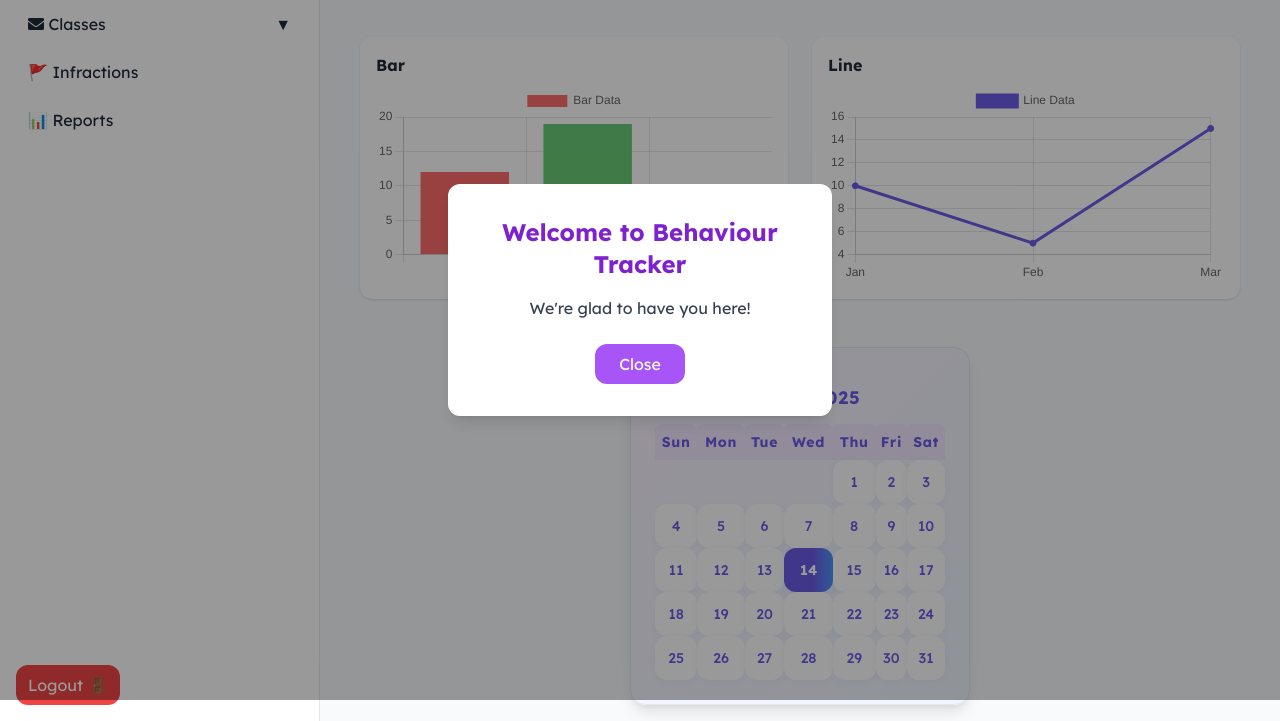
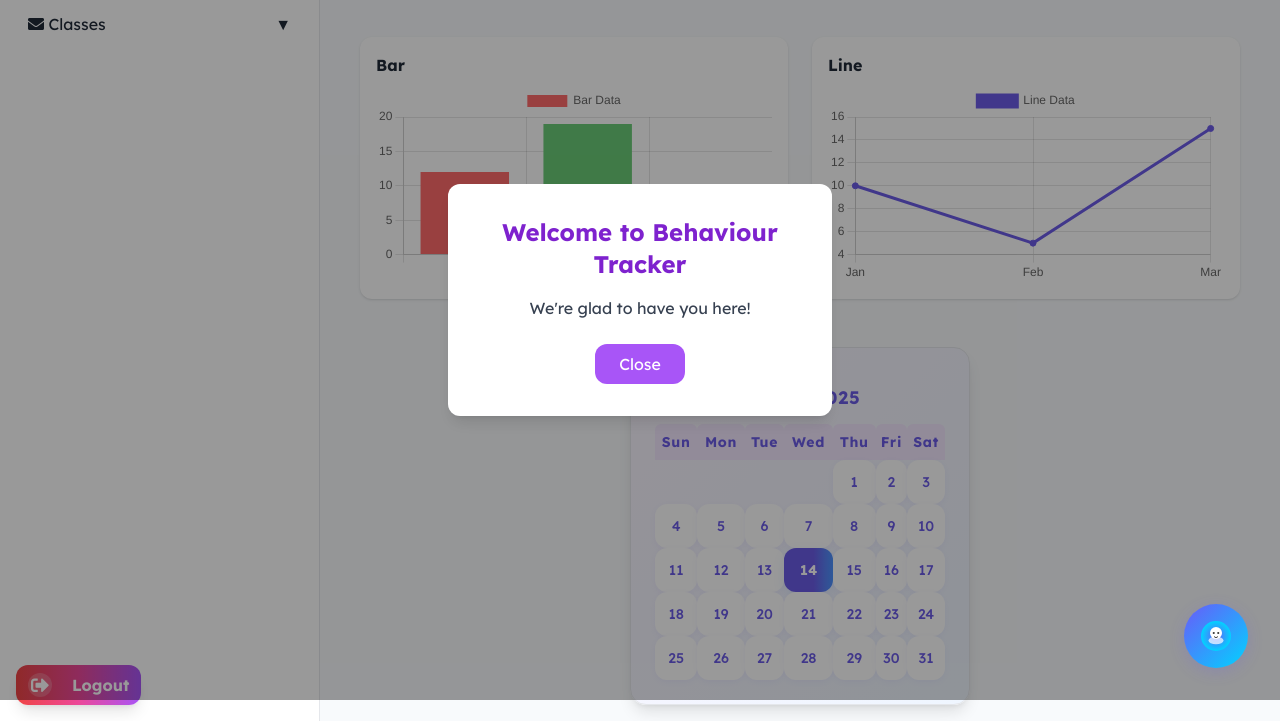
Before and after one commit to BINOS995/Behaviour-Tracker, a plain HTML site: page dashboard.html in a window 1280 px wide. Shown: the part 100-821 px from the top of the page. Drawn offline with nearby package versions, Linux system fonts and the light colour scheme; no server answers.

Commit message:
Floating bot

```diff
--- a/dashboard.html
+++ b/dashboard.html
@@ -94,6 +94,23 @@
             <div class="flex flex-col gap-4">
                 <h1 class="text-gray-800 text-base font-medium">Behaviour Tracker</h1>
                 <nav class="flex flex-col gap-2">
+                    <!-- Floating Virtual Assistant Button -->
+                    <button class="assistant-float-btn" title="Virtual Assistant" style="position: fixed; bottom: 32px; right: 32px; z-index: 1000; background: linear-gradient(135deg, #6a5af9 0%, #00d4ff 100%); box-shadow: 0 4px 16px rgba(106,90,249,0.2); border: none; border-radius: 50%; width: 64px; height: 64px; display: flex; align-items: center; justify-content: center; cursor: pointer; transition: box-shadow 0.2s;">
+                        <svg width="36" height="36" viewBox="0 0 24 24" fill="none" xmlns="http://www.w3.org/2000/svg">
+                            <circle cx="12" cy="12" r="10" fill="url(#assistantGradient)"/>
+                            <ellipse cx="12" cy="15" rx="5" ry="2.5" fill="#fff" opacity="0.7"/>
+                            <circle cx="12" cy="10" r="4" fill="#fff"/>
+                            <circle cx="10.5" cy="10" r="0.7" fill="#333"/>
+                            <circle cx="13.5" cy="10" r="0.7" fill="#333"/>
+                            <path d="M11 12.5c.5.5 1.5.5 2 0" stroke="#333" stroke-width="0.7" stroke-linecap="round"/>
+                            <defs>
+                                <radialGradient id="assistantGradient" cx="0" cy="0" r="1" gradientTransform="translate(12 12) scale(10)" gradientUnits="userSpaceOnUse">
+                                    <stop stop-color="#6a5af9"/>
+                                    <stop offset="1" stop-color="#00d4ff"/>
+                                </radialGradient>
+                            </defs>
+                        </svg>
+                    </button>
                     <!-- Dashboard -->
                     <button class="flex items-center gap-3 px-3 py-2 text-white bg-purple-500 hover:bg-purple-600 rounded-xl" data-content="Dashboard">
                         <i class="fas fa-home"></i> Dashboard
@@ -130,23 +147,16 @@
                             </div>
                         </div>
                     </div>
-
-                    <!-- Infractions -->
-                    <button class="flex items-center gap-3 px-3 py-2 text-gray-800 hover:bg-[#eef2ff] rounded-xl" data-content="Infractions">
-                        🚩 Infractions
-                    </button>
-
-                    <!-- Reports -->
-                    <button class="flex items-center gap-3 px-3 py-2 text-gray-800 hover:bg-[#eef2ff] rounded-xl" data-content="Reports">
-                        📊 Reports
-                    </button>
                 </nav>
             </div>
 
             <!-- Logout Button -->
             <div>
-                <button class="flex items-center gap-3 px-3 py-2 text-white bg-red-500 hover:bg-red-600 rounded-xl transition" data-content="Logout" id="logout">
-                    Logout 🚪
+                <button class="flex items-center gap-3 px-3 py-2 text-white bg-gradient-to-r from-red-500 via-pink-500 to-purple-500 hover:from-red-600 hover:to-purple-600 shadow-lg rounded-xl transition-all duration-300 focus:outline-none focus:ring-2 focus:ring-red-400 focus:ring-offset-2" data-content="Logout" id="logout">
+                    <span class="inline-block w-6 h-6 bg-white bg-opacity-20 rounded-full flex items-center justify-center mr-2">
+                        <i class="fas fa-sign-out-alt text-lg text-white"></i>
+                    </span>
+                    <span class="font-semibold">Logout</span>
                 </button>
             </div>
         </aside>
```
